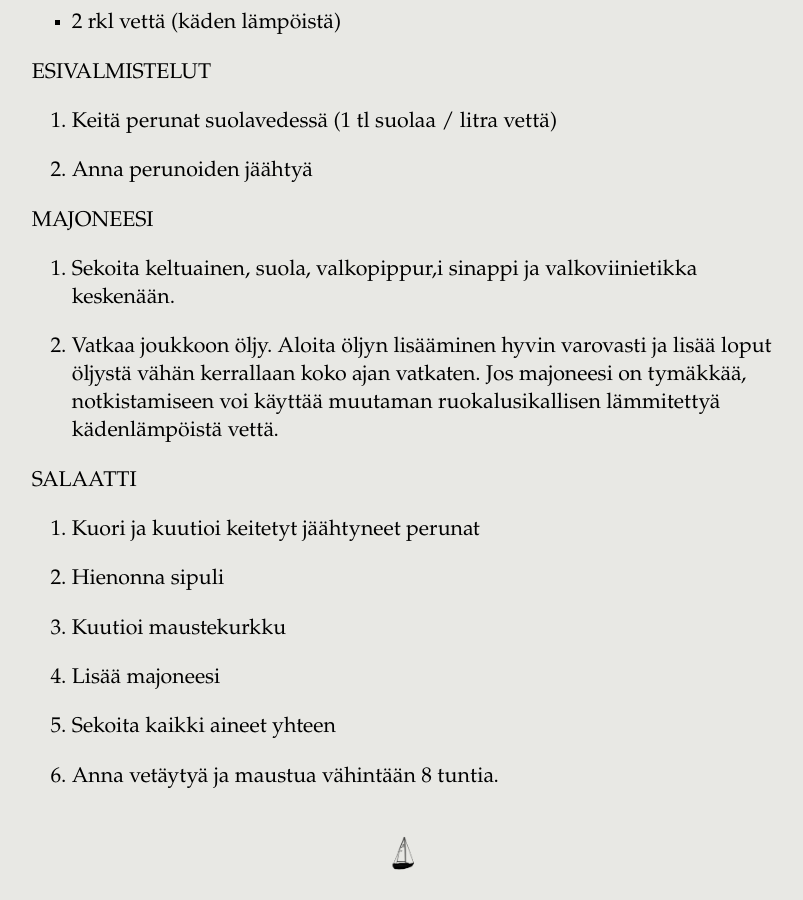
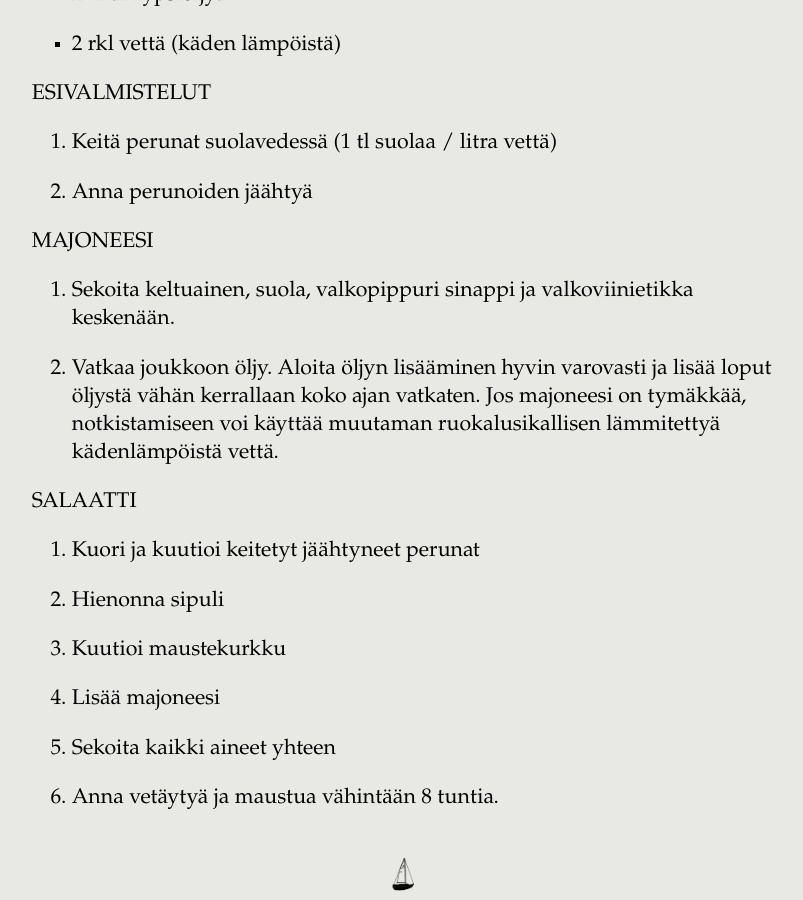
Before and after one commit to meri-imperiumi/cookbook, a Jekyll site: the page built from _recipes/potato-salad.md, in a window 1280 px wide and 900 px high, scrolled down 1257 px. Shown: the whole window, without its empty margins (235-1038 px from the left). Built offline with Jekyll 4.4.1, drawn with Linux system fonts in a browser that asks for light colours.

Commit message:
Minor formatting improvements

```diff
--- a/_recipes/potato-salad.md
+++ b/_recipes/potato-salad.md
@@ -22,7 +25,7 @@ ESIVALMISTELUT
 2. Anna perunoiden jäähtyä
 
 MAJONEESI
-1. Sekoita keltuainen, suola, valkopippur,i sinappi ja valkoviinietikka keskenään.
+1. Sekoita keltuainen, suola, valkopippuri sinappi ja valkoviinietikka keskenään.
 2. Vatkaa joukkoon öljy. Aloita öljyn lisääminen hyvin varovasti ja lisää loput öljystä vähän kerrallaan koko ajan vatkaten. Jos majoneesi on tymäkkää, notkistamiseen voi käyttää muutaman ruokalusikallisen lämmitettyä kädenlämpöistä vettä.
 
 SALAATTI
```
Also changed, not shown: other parts of _recipes/potato-salad.md (+4 -1 lines).
